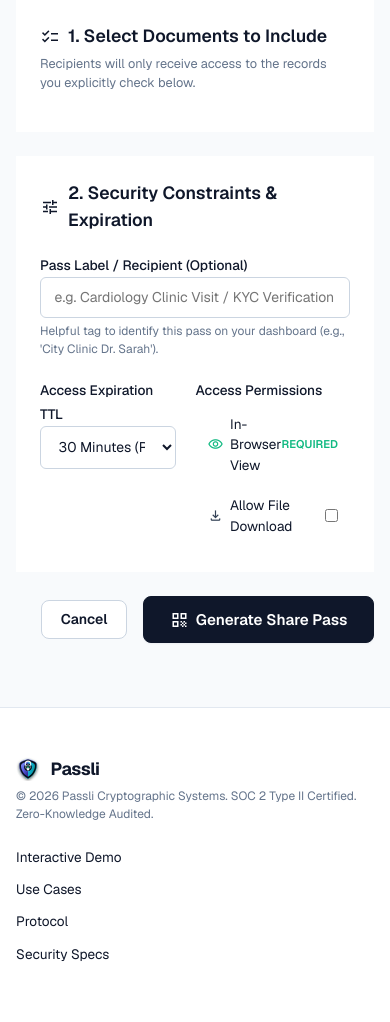
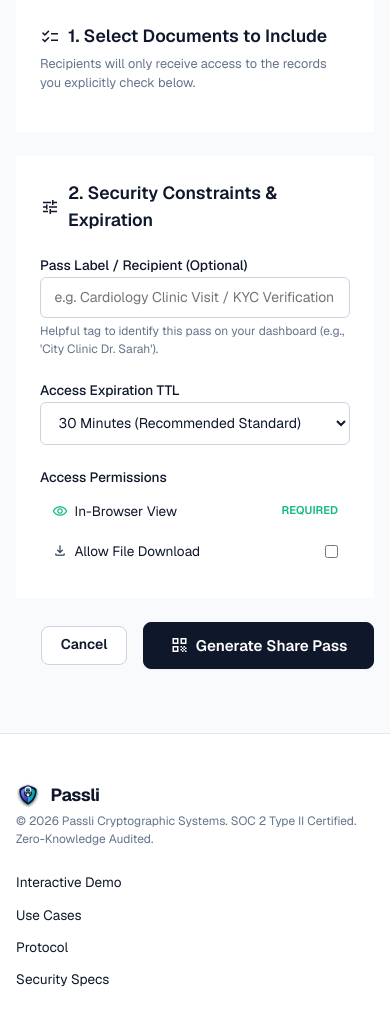
Before and after one commit to Muqadas-Fareed-devt/passli, a Django app: template templates/sharing/create.html in a window 390 px wide. Shown: the part 281-1303 px from the top of the page. Before the commit the page ends 1242 px from the top, so only its background shows below. Run offline with Django 5.2, Linux system fonts and the light colour scheme; the template is opened without the code that fills it: values that come from a table or form of the project are taken from there, others are empty.

Commit message:
style(sharing): make pass creation grid inputs responsive on mobile

```diff
--- a/templates/sharing/create.html
+++ b/templates/sharing/create.html
@@ -116,9 +116,9 @@
                     2. Security Constraints & Expiration
                 </h2>
 
-                <div style="display: grid; grid-template-columns: 1fr 1fr; gap: 1.25rem;">
+                <div class="share-create-grid" style="display: grid; grid-template-columns: repeat(auto-fit, minmax(260px, 1fr)); gap: 1.25rem;">
                     <!-- Pass Title / Label -->
-                    <div style="grid-column: span 2;">
+                    <div style="grid-column: 1 / -1;">
                         <label for="{{ form.title.id_for_label }}" class="form-label" style="font-size: 0.85rem; font-weight: 500; margin-bottom: 0.35rem;">
                             Pass Label / Recipient (Optional)
                         </label>
```
